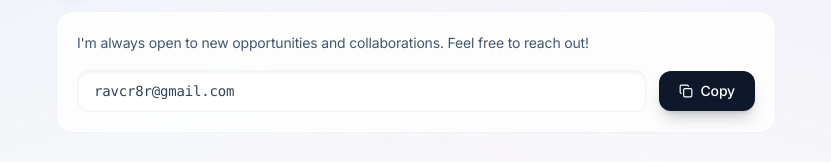
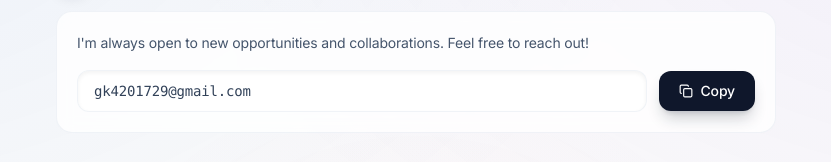
Before and after one commit to ravdreamin/Portfolio, a React (Vite) app: page / in a window 1280 px wide. Shown: the part 1769-1931 px from the top of the page, without its empty margins (224-1055 px from the left). Built offline with nearby package versions, Linux system fonts and the light colour scheme.

Commit message:
Update contact email to gk4201729@gmail.com

```diff
--- a/src/data/portfolio.js
+++ b/src/data/portfolio.js
@@ -19,7 +19,7 @@ import {
 export const DATA = {
   name: "Gaurav",
   role: "Full Stack Engineer",
-  email: "ravcr8r@gmail.com",
+  email: "gk4201729@gmail.com",
   location: "Chandigarh, India",
   bio: "I build scalable web applications and intelligent systems. Passionate about clean code, great UX, and solving complex problems with modern technologies.",
   skills: [
@@ -135,6 +135,6 @@ export const DATA = {
   socials: [
     { name: "GitHub", icon: Github, href: "https://github.com/ravdreamin", username: "ravdreamin" },
     { name: "LinkedIn", icon: Linkedin, href: "https://linkedin.com/in/ravdreamin", username: "ravdreamin" },
-    { name: "Email", icon: Mail, href: "mailto:ravcr8r@gmail.com", username: "ravcr8r@gmail.com" },
+    { name: "Email", icon: Mail, href: "mailto:gk4201729@gmail.com", username: "gk4201729@gmail.com" },
   ],
 };
```
